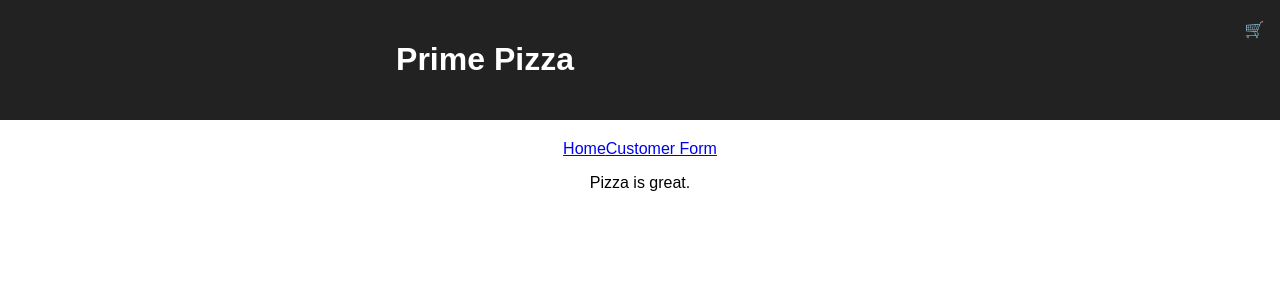
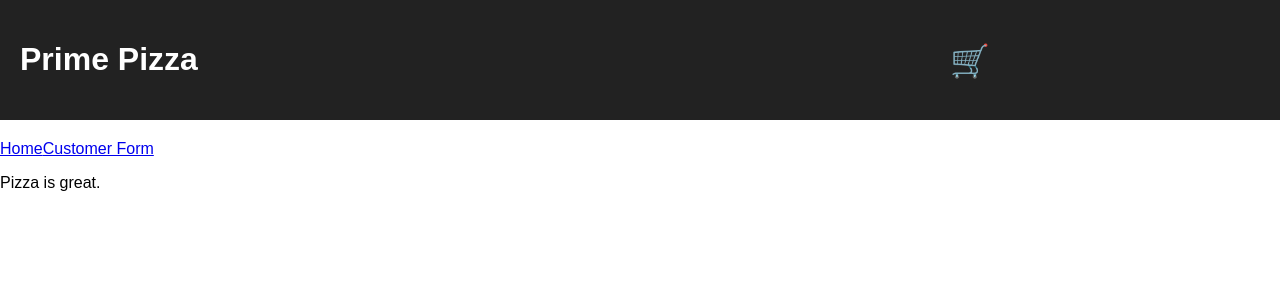
Before and after one commit to conceptcollector/redux-pizza-parlor, a React (Create React App) app: page /#/ in a window 1280 px wide. Shown: the top 300 px of the page. Built offline with nearby package versions, Linux system fonts and the light colour scheme; no server answers.

Commit message:
Styling emojis might be deeply weird, but column-reverse ftw

```diff
--- a/src/components/App/App.css
+++ b/src/components/App/App.css
@@ -1,7 +1,3 @@
-.App {
-  text-align: center;
-}
-
 .App-header {
   background-color: #222;
   padding: 20px;
@@ -16,7 +12,13 @@
 }
 
 #shopping-cart {
-  margin-left: 95%;
+  margin-bottom: 20px;
+  font-size: 2em;
+}
+
+.two {
+  display: flex;
+  flex-direction: column-reverse;
 }
 
 li {
--- a/src/components/Header/Header.jsx
+++ b/src/components/Header/Header.jsx
@@ -4,7 +4,7 @@ function Header() {
     return (
         <header className='App-header'>
             <h1 className='App-title'>Prime Pizza</h1>
-            <span id="shopping-cart">🛒</span>
+            <div id="shopping-cart" className="two">🛒</div>
         </header>
     )
 }
```
